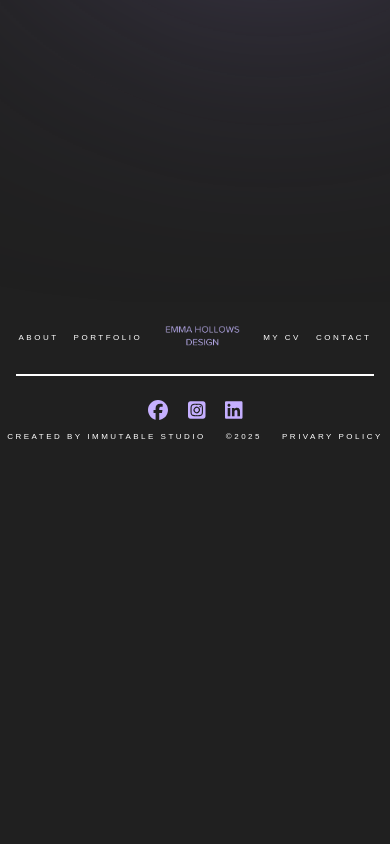
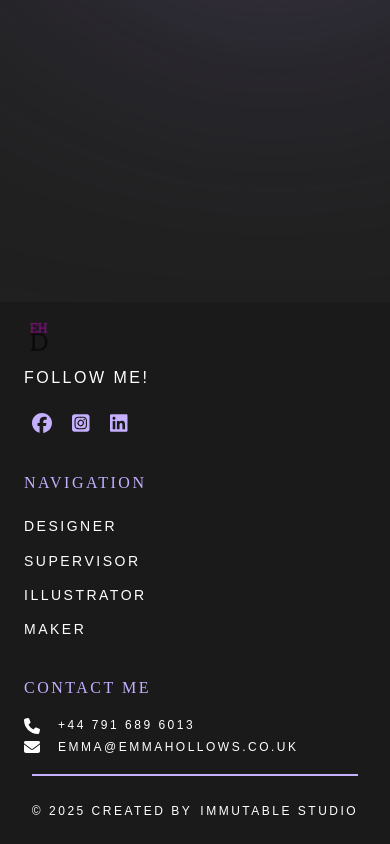
Before and after one commit to curveservices/emma-hollows-design, a React (Vite) app: page / in a window 390 px wide. Shown: the part 1681-2525 px from the top of the page. Before the commit the page ends 2143 px from the top, so only its background shows below. Built offline with nearby package versions, Linux system fonts and the light colour scheme; no server answers; the database is empty.

Commit message:
Refactor footer layout and styles for improved structure and responsiveness

```diff
--- a/src/layout/footer/index.jsx
+++ b/src/layout/footer/index.jsx
@@ -1,52 +1,68 @@
 import React from 'react';
 import { Link, NavLink } from 'react-router-dom';
-import logo from '../../assets/images/logo1.webp';
+import logo from '../../assets/images/logo.webp';
 import './index.scss';
 import Socials from '../../components/socials';
+import { faEnvelope, faPhone } from '@fortawesome/free-solid-svg-icons';
+import { FontAwesomeIcon } from '@fortawesome/react-fontawesome';
 
 const Footer = () => {
   const year = new Date().getFullYear();
   return (
     <footer>
-      <div className="footer-title">
-        <div className="footer-container">
+      <div className="footer-container">
+        <div className="footer-left">
+          <img
+            src={logo}
+            alt="telegraph hill private tutoring in South East London"
+            className="logo"
+          />
+          <p>Follow Me!</p>
+          <Socials />
+        </div>
+        <div className="nav-container">
+          <div className="card-title">Navigation</div>
           <ul className="site-links">
             <li>
-              <NavLink to='about-me'>About</NavLink>
+              <NavLink to="designer">Designer</NavLink>
             </li>
             <li>
-              <NavLink to='portfolio'>Portfolio</NavLink>
+              <NavLink to="supervisor">Supervisor</NavLink>
             </li>
             <li>
-              <NavLink to='/'>
-              <img
-                src={logo}
-                alt="Costume Design London's West end, wardrobe, maker, film"
-                className='footer-logo'
-                loading='lazy'
-              />
-            </NavLink>
+              <NavLink to="illustrator">Illustrator</NavLink>
             </li>
             <li>
-              <NavLink to='cv'>My CV</NavLink>
-            </li>
-            <li>
-              <NavLink to='contact'>Contact</NavLink>
+              <NavLink to="maker">Maker</NavLink>
             </li>
           </ul>
         </div>
+        <div className="contact-container">
+          <div className="card-title">Contact Me</div>
+          <div className="contact">
+            <FontAwesomeIcon icon={faPhone} />
+            <p className="text"> +44 791 689 6013</p>
+          </div>
+          <div className="contact">
+            <FontAwesomeIcon icon={faEnvelope} />
+            <p className="text"> emma@emmahollows.co.uk</p>
+          </div>
+        </div>
       </div>
-      <hr className="div-line" />
-      <div className="socials-container">
-        <Socials/>
-        <div className="copy">
-        <Link to='https://www.immutable-studio.co.uk/'>created by Immutable Studio </Link>&copy;{year}
 
-        <Link to='privacy-policy'>privary policy</Link>
-      </div>
-      </div>
+      <div className="div-line"></div>
+      <p className="copy">
+        &copy; {year} created by{" "}
+        <a
+          href="https://immutable-studio.co.uk"
+          target="_blank"
+          rel="noopener noreferrer"
+        >
+          Immutable Studio
+        </a>
+      </p>
     </footer>
-  )
+  );
 }
 
 export default Footer
--- a/src/layout/footer/index.scss
+++ b/src/layout/footer/index.scss
@@ -1,80 +1,125 @@
 footer {
-    position: relative;
-    bottom: 0;
-    margin: 0;
-    width: 100%;
-    font-family: "Proxima Nova", sans-serif;
     text-transform: uppercase;
-    background: var(--primary);
+    background: #1a1a1a;
     color: #fff;
-    .footer-logo {
-        width: 200px;
+    font-family: 'Proxima Nova', sans-serif;
+
+    .footer-container {
+        display: flex;
+        justify-content: space-between;
+        padding: 1em 4em 0;
+
+        .card-title {
+            font-family: 'Avia Next', serif;
+            color: var(--secondary);
+            padding-bottom: 1rem;
+        }
+
+        .footer-left {
+            display: flex;
+            flex-direction: column;
+            align-items: flex-start;
+
+            .logo {
+                width: 50%;
                 height: auto;
             }
-    .footer-container {
+        }
+
+        .contact-container {
             display: flex;
-        justify-content: center;
+            flex-direction: column;
             padding: 1rem 1rem 0;
-        gap: 50px;
-        .site-links {
+
+            .contact {
                 display: flex;
                 align-items: center;
-            gap: 5rem;
+                gap: 15px;
+            }
 
+            .text {
+                font-size: 16px;
+                margin: 0.25em;
             }
+        }
+
+        .nav-container {
+            display: flex;
+            flex-direction: column;
+            padding: 1rem 1rem 0;
+            .site-links {
+                margin: 0;
+            }
+
             li {
                 list-style: none;
                 text-align: left;
+                padding: 0.5rem 0;
+
                 &:hover {
                     text-decoration: underline;
+                    color: var(--secondary);
                 }
+
                 a {
                     cursor: pointer;
                 }
             }
         }
+    }
+
     .div-line {
-        margin: 1rem 5rem;
-        border: 1px solid #fff;
+        margin: 0rem 5rem;
+        border: 1px solid var(--secondary);
     }
-    .socials-container {
-        display: flex;
-        flex-direction: column;
-        padding: 1rem;
-    }
+
     .copy {
         display: flex;
         align-items: center;
         justify-content: center;
-        gap: 20px;
+        padding-bottom: 1em;
+        gap: 8px;
         font-size: 12px;
     }
 }
 
 @media screen and (max-width: 768px) {
     footer {
-        .footer-logo {
-            width: 75px;
-            height: auto;
-            margin: 0 0.5rem;
-        }
         .footer-container {
-            margin: 0;
-            padding: 1rem 0;
-            .site-links {
-                font-size: 8px;
-                gap: 15px;
+            flex-direction: column;
+            gap: 2rem;
+            padding: 1em 1.5em 0;
+
+            .footer-left {
+                .logo {
+                    width: 10%;
                 }
             }
-        .div-line {
-            margin: 0rem 1rem;
+
+            .contact-container {
+                padding: 0;
+
+                .text {
+                    font-size: 12px;
                 }
-        .copy {
-            font-size: 8px;
-            padding: 0.25rem;
             }
-        .socials-container {
-            padding: 1rem 0rem;
+
+            .nav-container {
+                padding: 0;
+
+                li {
+                    font-size: 14px;
                 }
             }
         }
+
+        .div-line {
+            margin: 1em 2em;
+        }
+
+        .copy {
+            font-size: 12px;
+            padding: 1em 0 2em;
+        }
+    }
+}
```
Lines whose indentation alone changed are shown as unchanged.
